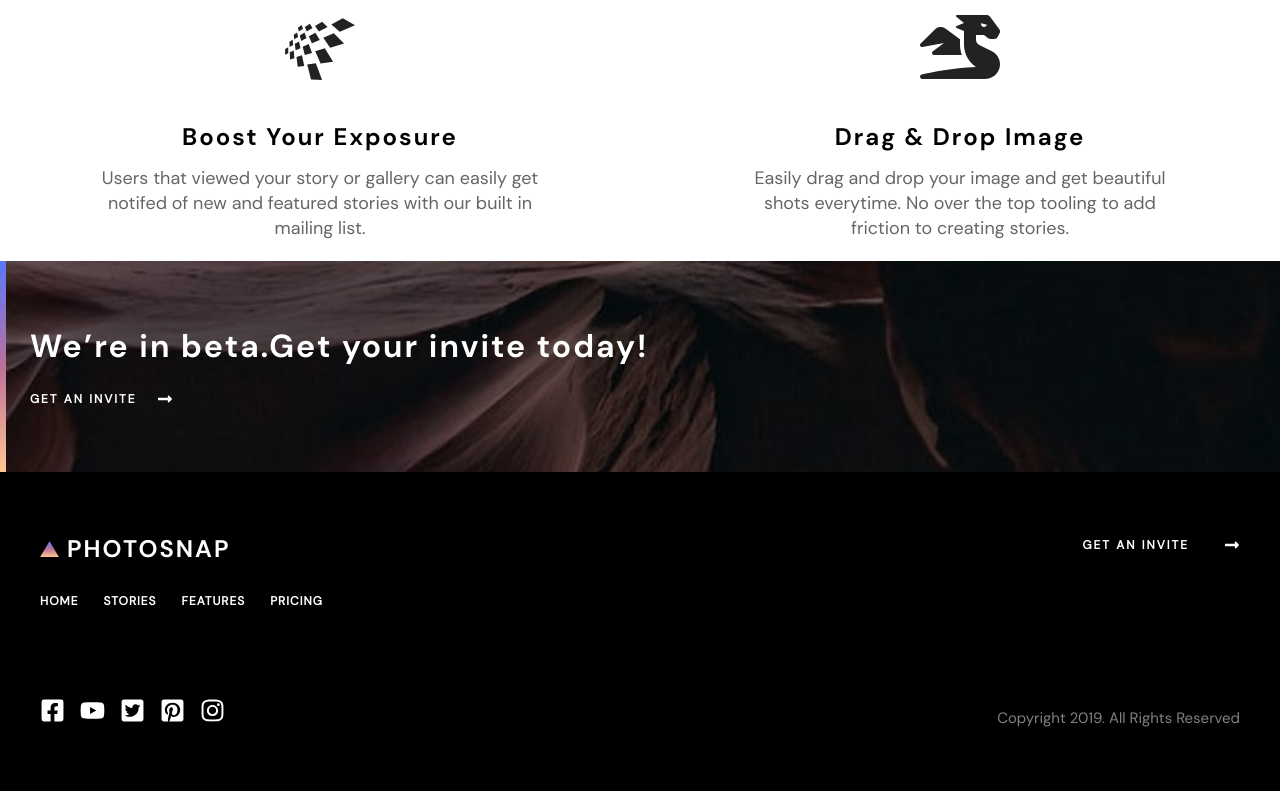
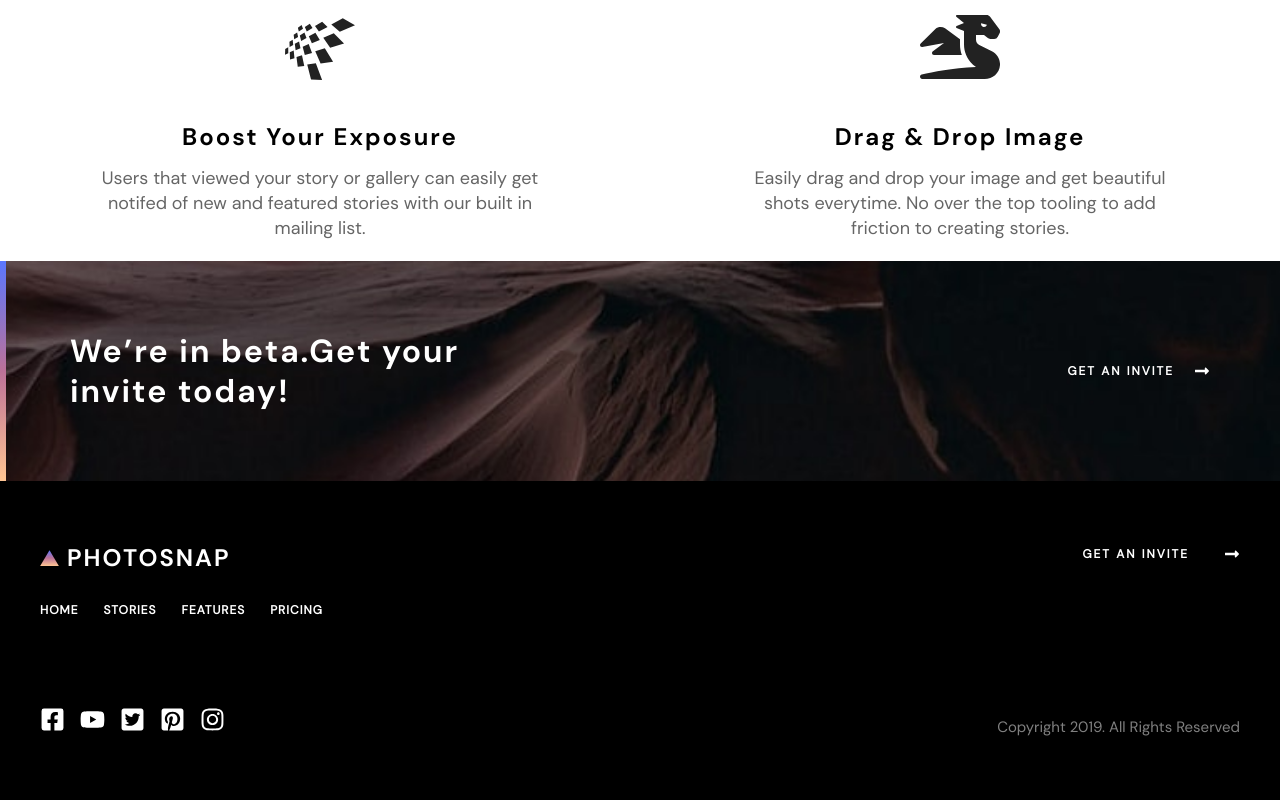
Before and after one commit to tsanev96/Photosnap, a React (Create React App) app: page /features in a window 1280 px wide. Shown: the part 1462-2262 px from the top of the page. Built offline with nearby package versions, Linux system fonts and the light colour scheme.

Commit message:
added additional padding for info text component

```diff
--- a/src/components/common/InfoTextImage/_info-text-image.scss
+++ b/src/components/common/InfoTextImage/_info-text-image.scss
@@ -4,6 +4,10 @@
 .info-text-image {
   position: relative;
   padding: rem(65) rem(30);
+
+  @include breakpoint("tablet") {
+    padding: rem(70);
+  }
 
   @include breakpoint("laptop") {
     padding: rem(70) rem(165);
@@ -21,16 +25,17 @@
   }
 
   &__content {
-    @include breakpoint("laptop") {
+    @include breakpoint("phablet") {
       display: flex;
       justify-content: space-between;
     }
 
     .headline {
-      @include breakpoint("laptop") {
+      margin-bottom: rem(25);
+      @include breakpoint("phablet") {
         width: rem(400);
+        margin-bottom: 0;
       }
-      margin-bottom: rem(25);
     }
   }
 
```
